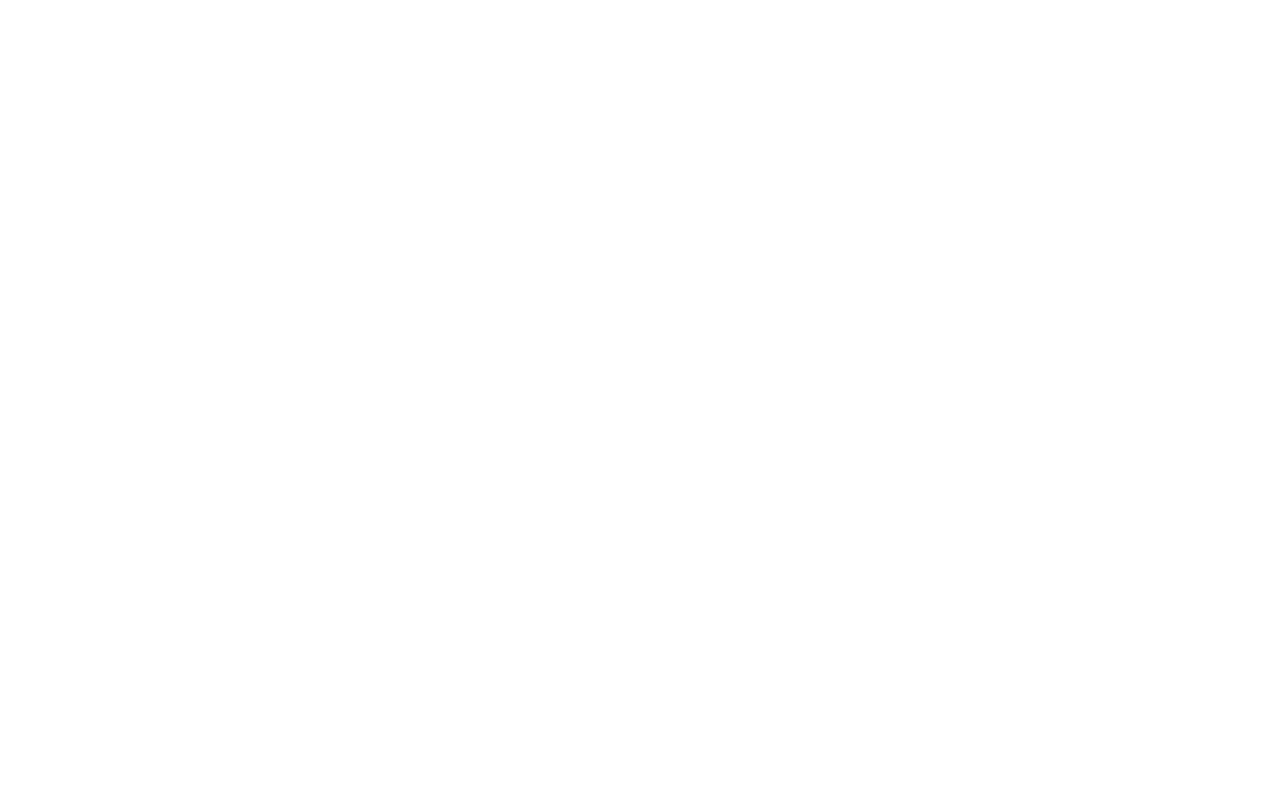
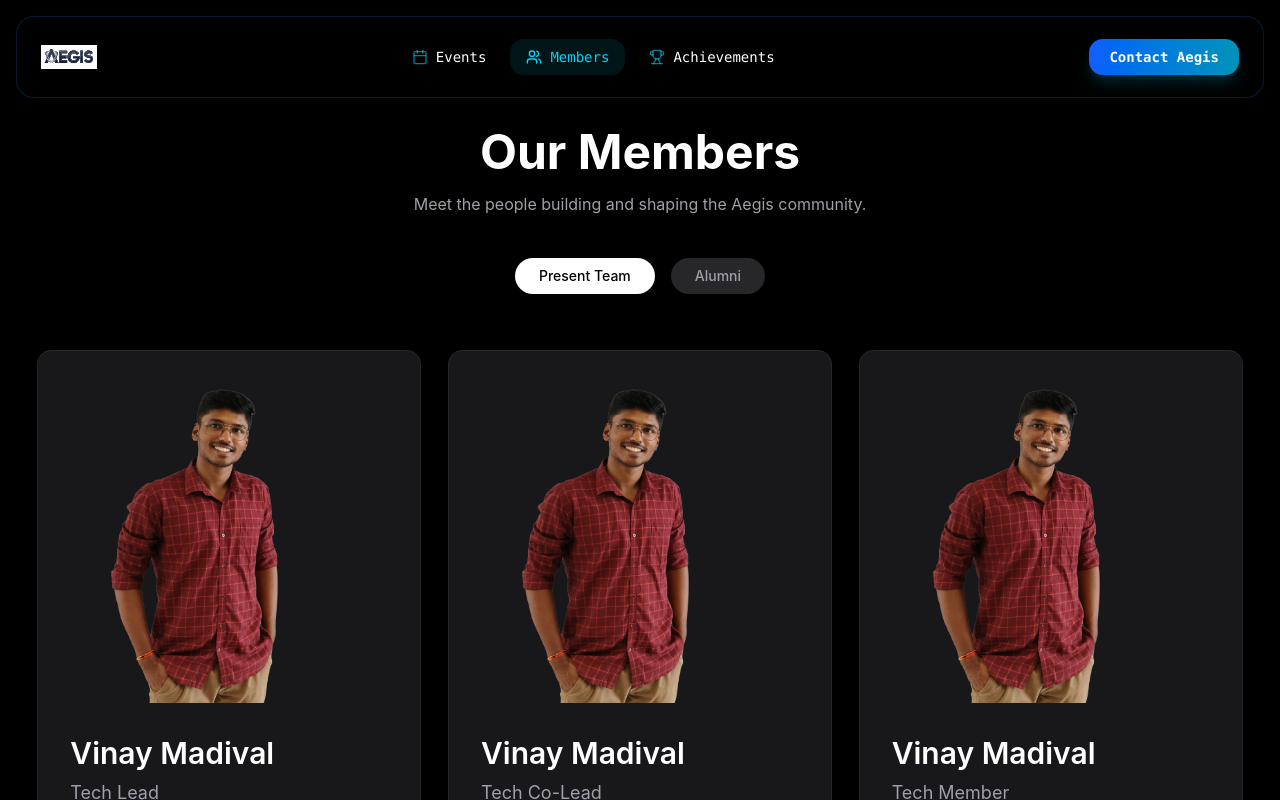
Before and after one commit to Klath123/aegis-website, a React (Vite) app in the folder client/: page /members in a window 1280 px wide. Before the commit this address had no page. Shown: the top 800 px of the page. Built offline with nearby package versions, Linux system fonts and the light colour scheme.

Commit message:
Add members page

```diff
--- a/client/src/App.tsx
+++ b/client/src/App.tsx
@@ -1,9 +1,10 @@
-import { Routes, Route } from 'react-router-dom';
-import { Layout } from './components/layout/Layout.tsx';
-import Home from './pages/Home.tsx';
-import About from './pages/About.tsx';
-import Events from './pages/Events.tsx';
-import Contact from './pages/Contact.tsx';
+import { Routes, Route } from "react-router-dom";
+import { Layout } from "./components/layout/Layout.tsx";
+import Home from "./pages/Home.tsx";
+import About from "./pages/About.tsx";
+import Events from "./pages/Events.tsx";
+import Contact from "./pages/Contact.tsx";
+import Members from "./pages/Members.tsx";
 
 function App() {
   return (
@@ -12,6 +13,7 @@
         <Route index element={<Home />} />
         <Route path="about" element={<About />} />
         <Route path="events" element={<Events />} />
+        <Route path="members" element={<Members />} />
         <Route path="contact" element={<Contact />} />
       </Route>
     </Routes>
--- a/client/src/components/layout/Navbar.tsx
+++ b/client/src/components/layout/Navbar.tsx
@@ -8,14 +8,13 @@
 
   const navItems = [
     { label: "Events", to: "/events", icon: Calendar },
-    { label: "Members", to: "/about#members", icon: Users },
+    { label: "Members", to: "/members", icon: Users },
     { label: "Achievements", to: "/events#achievements", icon: Trophy },
   ];
 
   return (
     <nav className="fixed top-0 inset-x-0 z-50 px-4 py-4">
       <div className="max-w-7xl mx-auto bg-black/60 backdrop-blur-xl border border-blue-500/20 rounded-2xl px-6 py-3 shadow-xl">
-
         <div className="flex items-center justify-between">
           {/* LOGO */}
           <Link to="/" className="group relative">
@@ -29,7 +28,7 @@
 
           {/* DESKTOP */}
           <div className="hidden md:flex gap-2 font-mono text-sm">
-            {navItems.map(item => (
+            {navItems.map((item) => (
               <Link
                 key={item.label}
                 to={item.to}
@@ -39,11 +38,13 @@
                     : "text-white-300 hover:text-white hover:bg-blue-500/5"
                 }`}
               >
-                <item.icon className={`w-4 h-4 transition-colors ${
-                  location.pathname === item.to
-                    ? "text-cyan-400"
-                    : "text-cyan-400/60 group-hover:text-cyan-400"
-                }`} />
+                <item.icon
+                  className={`w-4 h-4 transition-colors ${
+                    location.pathname === item.to
+                      ? "text-cyan-400"
+                      : "text-cyan-400/60 group-hover:text-cyan-400"
+                  }`}
+                />
                 {item.label}
                 <div className="absolute bottom-0 left-3 right-3 h-[1px] scale-x-0 bg-gradient-to-r from-blue-400 to-cyan-400 group-hover:scale-x-100 transition-transform origin-left duration-300" />
               </Link>
--- /dev/null
+++ b/client/src/components/ui/3d-card.tsx
@@ -0,0 +1,155 @@
+"use client";
+
+import { cn } from "@/lib/utils";
+
+import React, {
+  createContext,
+  useState,
+  useContext,
+  useRef,
+  useEffect,
+} from "react";
+
+const MouseEnterContext = createContext<
+  [boolean, React.Dispatch<React.SetStateAction<boolean>>] | undefined
+>(undefined);
+
+export const CardContainer = ({
+  children,
+  className,
+  containerClassName,
+}: {
+  children?: React.ReactNode;
+  className?: string;
+  containerClassName?: string;
+}) => {
+  const containerRef = useRef<HTMLDivElement>(null);
+  const [isMouseEntered, setIsMouseEntered] = useState(false);
+
+  const handleMouseMove = (e: React.MouseEvent<HTMLDivElement>) => {
+    if (!containerRef.current) return;
+    const { left, top, width, height } =
+      containerRef.current.getBoundingClientRect();
+    const x = (e.clientX - left - width / 2) / 25;
+    const y = (e.clientY - top - height / 2) / 25;
+    containerRef.current.style.transform = `rotateY(${x}deg) rotateX(${y}deg)`;
+  };
+
+  const handleMouseEnter = (e: React.MouseEvent<HTMLDivElement>) => {
+    setIsMouseEntered(true);
+    if (!containerRef.current) return;
+  };
+
+  const handleMouseLeave = (e: React.MouseEvent<HTMLDivElement>) => {
+    if (!containerRef.current) return;
+    setIsMouseEntered(false);
+    containerRef.current.style.transform = `rotateY(0deg) rotateX(0deg)`;
+  };
+  return (
+    <MouseEnterContext.Provider value={[isMouseEntered, setIsMouseEntered]}>
+      <div
+        className={cn(
+          "py-20 flex items-center justify-center",
+          containerClassName
+        )}
+        style={{
+          perspective: "1000px",
+        }}
+      >
+        <div
+          ref={containerRef}
+          onMouseEnter={handleMouseEnter}
+          onMouseMove={handleMouseMove}
+          onMouseLeave={handleMouseLeave}
+          className={cn(
+            "flex items-center justify-center relative transition-all duration-200 ease-linear",
+            className
+          )}
+          style={{
+            transformStyle: "preserve-3d",
+          }}
+        >
+          {children}
+        </div>
+      </div>
+    </MouseEnterContext.Provider>
+  );
+};
+
+export const CardBody = ({
+  children,
+  className,
+}: {
+  children: React.ReactNode;
+  className?: string;
+}) => {
+  return (
+    <div
+      className={cn(
+        "h-96 w-96 [transform-style:preserve-3d]  [&>*]:[transform-style:preserve-3d]",
+        className
+      )}
+    >
+      {children}
+    </div>
+  );
+};
+
+export const CardItem = ({
+  as: Tag = "div",
+  children,
+  className,
+  translateX = 0,
+  translateY = 0,
+  translateZ = 0,
+  rotateX = 0,
+  rotateY = 0,
+  rotateZ = 0,
+  ...rest
+}: {
+  as?: React.ElementType;
+  children: React.ReactNode;
+  className?: string;
+  translateX?: number | string;
+  translateY?: number | string;
+  translateZ?: number | string;
+  rotateX?: number | string;
+  rotateY?: number | string;
+  rotateZ?: number | string;
+  [key: string]: any;
+}) => {
+  const ref = useRef<HTMLDivElement>(null);
+  const [isMouseEntered] = useMouseEnter();
+
+  useEffect(() => {
+    handleAnimations();
+  }, [isMouseEntered]);
+
+  const handleAnimations = () => {
+    if (!ref.current) return;
+    if (isMouseEntered) {
+      ref.current.style.transform = `translateX(${translateX}px) translateY(${translateY}px) translateZ(${translateZ}px) rotateX(${rotateX}deg) rotateY(${rotateY}deg) rotateZ(${rotateZ}deg)`;
+    } else {
+      ref.current.style.transform = `translateX(0px) translateY(0px) translateZ(0px) rotateX(0deg) rotateY(0deg) rotateZ(0deg)`;
+    }
+  };
+
+  return (
+    <Tag
+      ref={ref}
+      className={cn("w-fit transition duration-200 ease-linear", className)}
+      {...rest}
+    >
+      {children}
+    </Tag>
+  );
+};
+
+// Create a hook to use the context
+export const useMouseEnter = () => {
+  const context = useContext(MouseEnterContext);
+  if (context === undefined) {
+    throw new Error("useMouseEnter must be used within a MouseEnterProvider");
+  }
+  return context;
+};
--- /dev/null
+++ b/client/src/pages/Members.tsx
@@ -0,0 +1,142 @@
+"use client";
+
+import { useState } from "react";
+import { CardContainer, CardBody, CardItem } from "@/components/ui/3d-card";
+
+/* ---------------- TEAM DATA ---------------- */
+
+const presentTeam = [
+  {
+    name: "Vinay Madival",
+    role: "Tech Lead",
+    image: "/members/vinay_madival.png",
+  },
+  {
+    name: "Vinay Madival",
+    role: "Tech Co-Lead",
+    image: "/members/vinay_madival.png",
+  },
+  {
+    name: "Vinay Madival",
+    role: "Tech Member",
+    image: "/members/vinay_madival.png",
+  },
+  {
+    name: "Vinay Madival",
+    role: "Tech Member",
+    image: "/members/vinay_madival.png",
+  },
+  {
+    name: "Vinay Madival",
+    role: "Tech Member",
+    image: "/members/vinay_madival.png",
+  },
+  {
+    name: "Vinay Madival",
+    role: "Tech Member",
+    image: "/members/vinay_madival.png",
+  },
+  {
+    name: "Vinay Madival",
+    role: "Tech Member",
+    image: "/members/vinay_madival.png",
+  },
+  {
+    name: "Vinay Madival",
+    role: "Tech Member",
+    image: "/members/vinay_madival.png",
+  },
+];
+
+const alumniTeam = [
+  {
+    name: "Vinay Madival",
+    role: "Founder",
+    image: "/members/vinay_madival.png",
+  },
+  {
+    name: "Vinay Madival",
+    role: "Co-Founder",
+    image: "/members/vinay_madival.png",
+  },
+  {
+    name: "Vinay Madival",
+    role: "Former Coordinator",
+    image: "/members/vinay_madival.png",
+  },
+  {
+    name: "Vinay Madival",
+    role: "Former Tech Lead",
+    image: "/members/vinay_madival.png",
+  },
+];
+
+const Members = () => {
+  const [activeTab, setActiveTab] = useState<"present" | "alumni">("present");
+
+  const team = activeTab === "present" ? presentTeam : alumniTeam;
+
+  return (
+    <div className="min-h-screen bg-black text-white px-4 md:px-8 lg:px-12 pt-24 md:pt-28 lg:pt-32">
+      <div className="max-w-7xl mx-auto text-center">
+        {/* Header */}
+        <h1 className="text-4xl md:text-5xl font-bold mb-4">Our Members</h1>
+        <p className="text-zinc-400 max-w-2xl mx-auto mb-10">
+          Meet the people building and shaping the Aegis community.
+        </p>
+
+        {/* Toggle */}
+        <div className="flex justify-center gap-4 mb-14">
+          {["present", "alumni"].map((tab) => (
+            <button
+              key={tab}
+              onClick={() => setActiveTab(tab as any)}
+              className={`px-6 py-2 rounded-full text-sm font-medium transition ${
+                activeTab === tab
+                  ? "bg-white text-black"
+                  : "bg-zinc-800 text-zinc-400 hover:text-white"
+              }`}
+            >
+              {tab === "present" ? "Present Team" : "Alumni"}
+            </button>
+          ))}
+        </div>
+
+        {/* Members Grid */}
+        <div className="grid grid-cols-1 sm:grid-cols-2 lg:grid-cols-3 gap-6 md:gap-8 lg:gap-12 place-items-center pb-8">
+          {team.map((member) => (
+            <div key={member.name} className="[&_>div]:!py-0">
+              <CardContainer className="inter-var">
+                <CardBody className="bg-zinc-900 relative group/card w-72 h-[420px] md:w-80 md:h-[480px] lg:w-96 lg:h-[540px] rounded-xl p-6 md:p-8 border border-zinc-800">
+                  <CardItem translateZ="50" className="w-full">
+                    <img
+                      src={member.image}
+                      alt={member.name}
+                      className="h-60 md:h-72 lg:h-80 w-full object-cover rounded-lg"
+                    />
+                  </CardItem>
+
+                  <CardItem
+                    translateZ="60"
+                    className="text-xl md:text-2xl lg:text-3xl font-semibold mt-6 md:mt-8"
+                  >
+                    {member.name}
+                  </CardItem>
+
+                  <CardItem
+                    translateZ="40"
+                    className="text-sm md:text-base lg:text-lg text-zinc-400 mt-1 md:mt-2"
+                  >
+                    {member.role}
+                  </CardItem>
+                </CardBody>
+              </CardContainer>
+            </div>
+          ))}
+        </div>
+      </div>
+    </div>
+  );
+};
+
+export default Members;
```
Also changed, not shown: client/components.json, client/public/members/vinay_madival.png (added), 1 other file (tests, documents, lock files or other folders).
